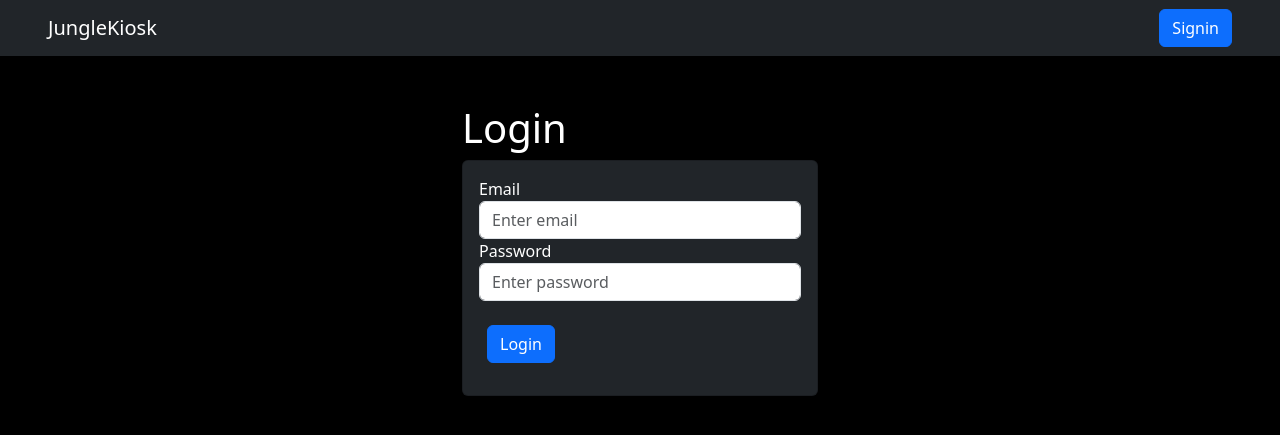
After one commit to JungleKiosk/DockerFlask, a Flask app: page /login in a window 1280 px wide. The commit adds this page. Shown: the top 435 px of the page. Run offline with Flask 3, Linux system fonts and the light colour scheme.

Commit message:
app.py: route /login + { if page } in nav.html

```diff
--- a/back_end/app.py
+++ b/back_end/app.py
@@ -7,5 +7,10 @@ app = Flask(__name__)
 def home():
     return render_template('home/home.html')
 
+@app.route('/login')
+def login():
+    return render_template('home/user/login.html', page='login')
+
+
 if __name__ == '__main__':
     app.run(host='0.0.0.0', port=environ.get('PORT'), debug=environ.get('DEBUG'))
--- /dev/null
+++ b/back_end/templates/home/user/login.html
@@ -0,0 +1,32 @@
+{% extends "base.html" %}
+
+{% block title %}
+User Login
+{% endblock %}
+{% include "partials/nav.html" %}
+{% block content %}
+<div class="container mt-5">
+    <div class="row justify-content-center">
+        <div class="col-12 col-lg-4">
+            <h1>Login</h1>
+            <div class="card text-left text-white bg-dark">
+                <div class="card-body">
+                    <form action="/login" method="POST">
+                        <div class="form-group">
+                            <label for="email">
+                                Email</label>
+                            <input type="text" class="form-control" name="email" placeholder="Enter email">
+                        </div>
+                        <div class="form-group mb-4">
+                            <label for="password">Password</label>
+                            <input type="password" class="form-control" name="password" placeholder="Enter password">
+                        </div>
+                        <button type="submit" class="btn btn-primary mx-2">Login</button>
+                    </form>
+                </div>
+            </div>
+        </div>
+    </div>
+</div>
+
+{% endblock %}
--- a/back_end/templates/partials/nav.html
+++ b/back_end/templates/partials/nav.html
@@ -1,10 +1,12 @@
 <header>
     <nav class="navbar navbar-dark bg-dark">
-        <a class="navbar-brand mx-5" href="#">COSMO</a>
-
-        <a class="btn btn-primary mx-5" href="#">Login</a>
-
-        </ul>
-
+        <a class="navbar-brand mx-5" href="/">JungleKiosk</a>
+        <a class="btn btn-primary mx-5" href="/login">
+            {% if page == 'login' %}
+                Signin
+            {% else %}
+                Login
+            {% endif %}
+        </a>
     </nav>
 </header>
```
Also changed, not shown: back_end/templates/home/home.html (+17 -3 lines).
